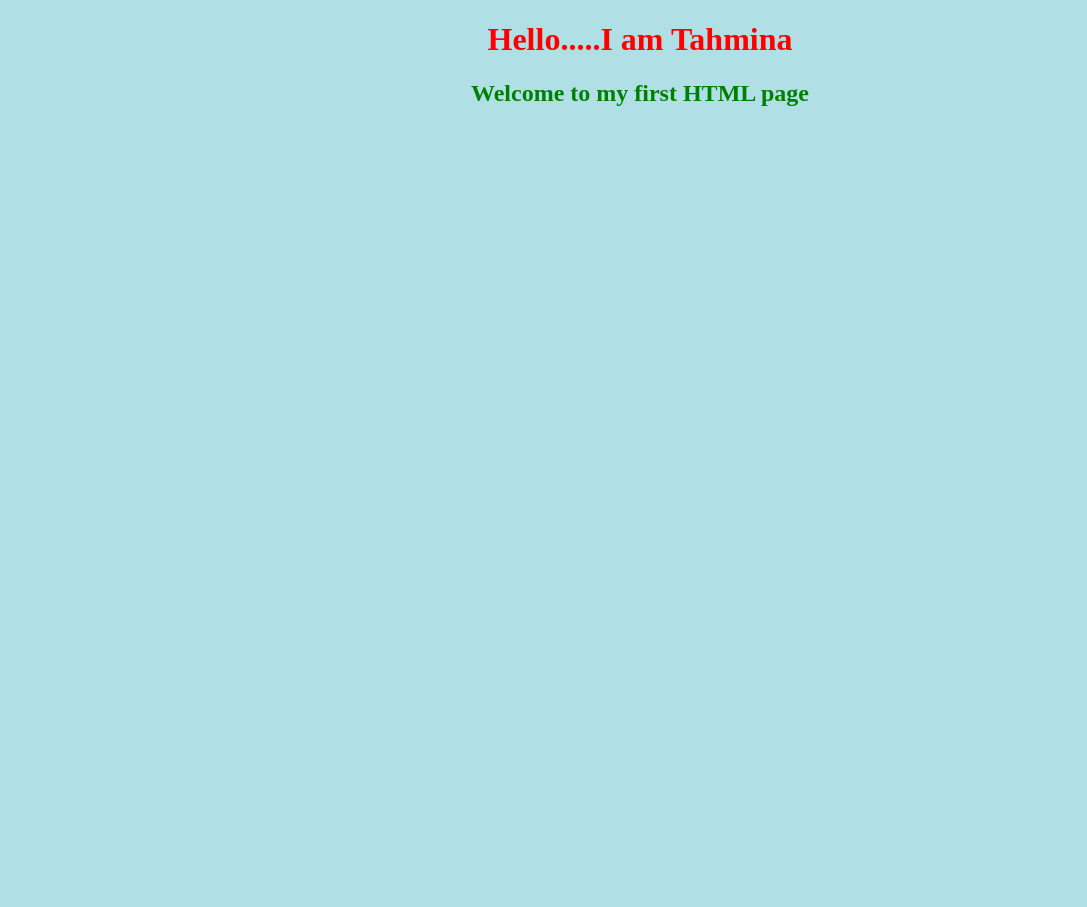
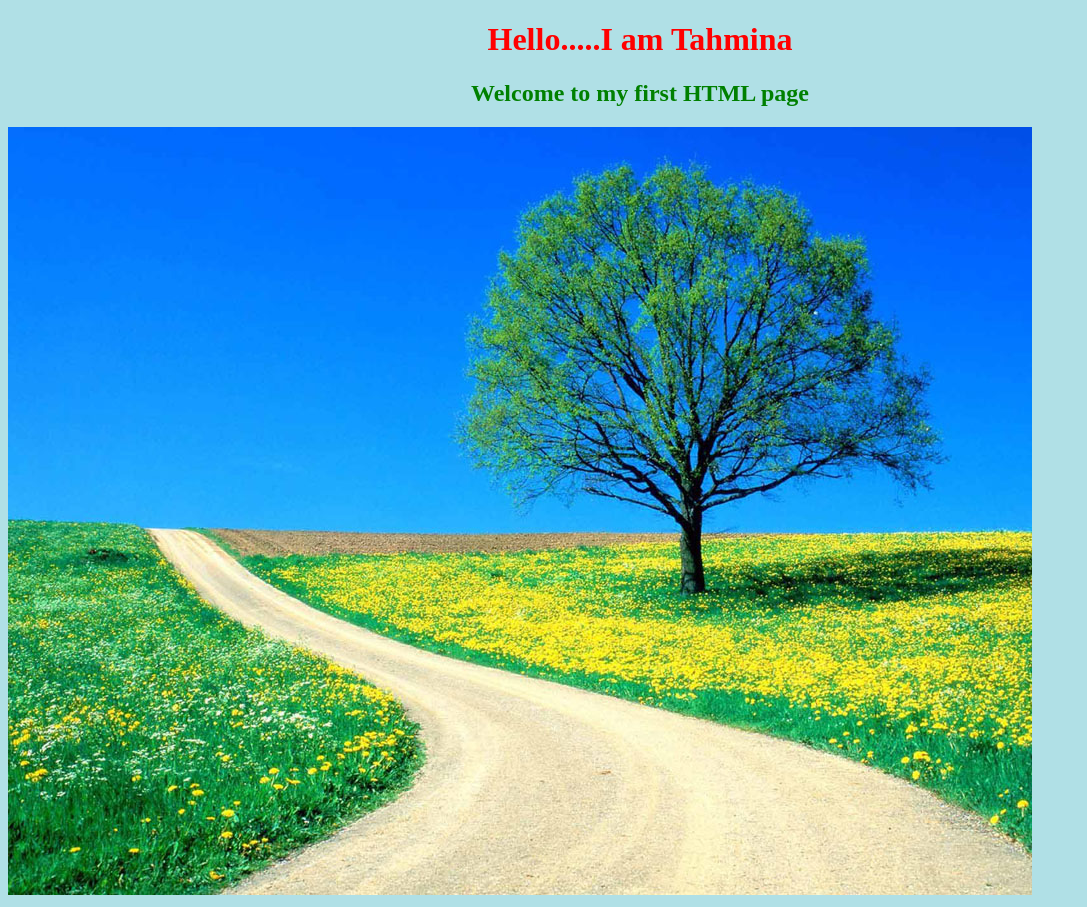
Before and after one commit to tahminamicro/Chonda, a plain HTML site: page index.html in a window 1280 px wide. Shown: the whole page, without its empty margins (0-1087 px from the left). Before the commit the page ends 800 px from the top, so only its background shows below. Drawn offline with Linux system fonts and the light colour scheme.

Commit message:
add photo

```diff
--- a/index.html
+++ b/index.html
@@ -8,5 +8,7 @@
 
 	<h1 style="color:red; text-align:center;">Hello.....I am Tahmina </h1>
 	<h2 style="color:green; text-align:center;"> Welcome to my first HTML page </h2>
+
+	<img src="Nature Scenery Wallpapers 3.jpg" alt="nature">
 	</body>
 </html>
```
Also changed, not shown: Nature Scenery Wallpapers 3.jpg (added).
